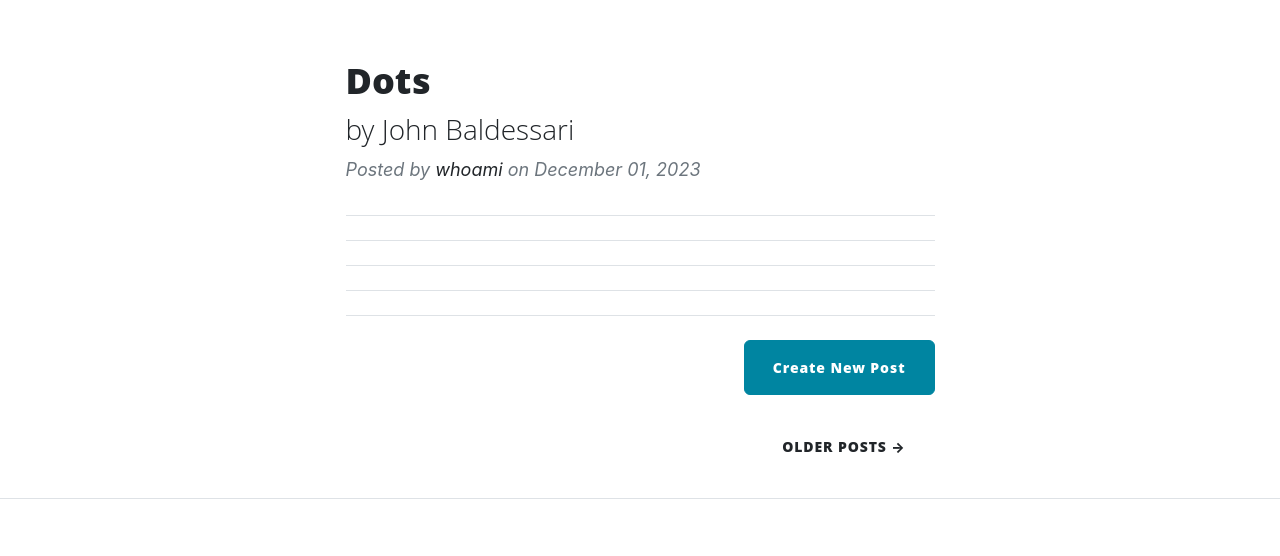
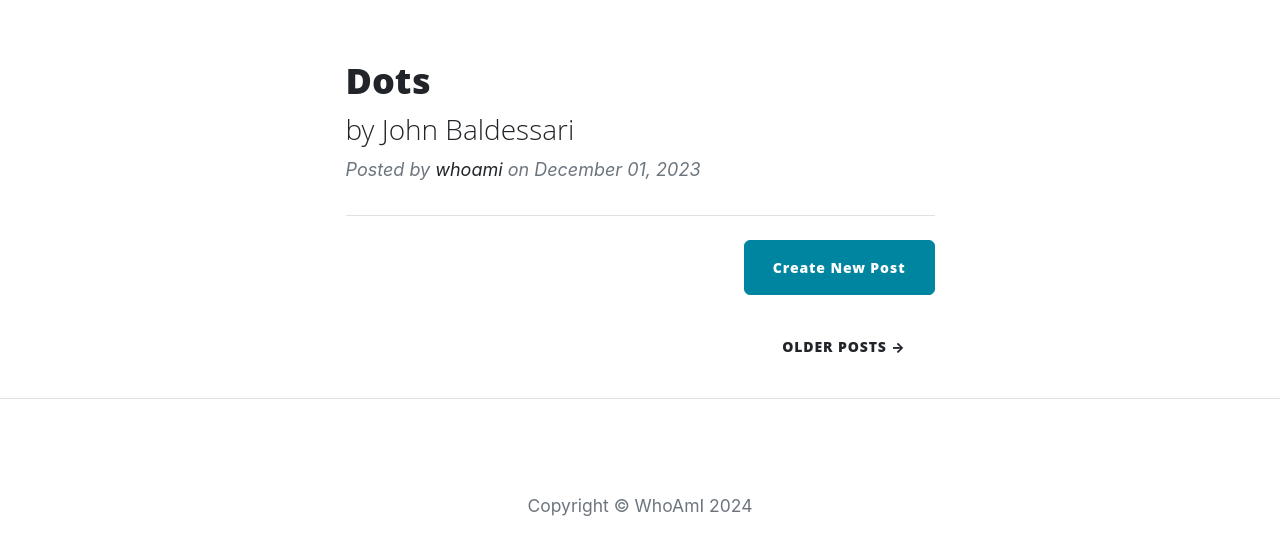
Before and after one commit to mariachar/whoami-flask-blog, a Flask app: page /art in a window 1280 px wide. Shown: the part 465-1021 px from the top of the page. After the commit the page ends 981 px from the top, so only its background shows below. Run offline with Flask 3, Linux system fonts and the light colour scheme; data comes from the database, SQL or seed files in the repository; some libraries are stand-ins or nearby versions.

Commit message:
edit display

```diff
--- a/templates/art.html
+++ b/templates/art.html
@@ -33,20 +33,6 @@
                   <!-- Divider-->
                   <hr class="my-4" />
                   {% endfor %}
-                    <!-- Divider-->
-                    <hr class="my-4" />
-                    <!-- Post preview-->
-
-                    <!-- Divider-->
-                    <hr class="my-4" />
-                    <!-- Post preview-->
-
-                    <!-- Divider-->
-                    <hr class="my-4" />
-                    <!-- Post preview-->
-
-                    <!-- Divider-->
-                    <hr class="my-4" />
                     <!-- New post -->
                     <div class="d-flex justify-content-end mb-4">
                     <a
--- a/templates/index.html
+++ b/templates/index.html
@@ -35,10 +35,6 @@
                   <!-- Divider-->
                   <hr class="my-4" />
                   {% endfor %}
-                    <!-- Divider-->
-                    <hr class="my-4" />
-                    <!-- Post preview-->
-                    <hr class="my-4" />
                     <!-- New post -->
                     {% if current_user.id == 1: %}
                     <div class="d-flex justify-content-end mb-4">
```
Also changed, not shown: templates/fun-facts.html (+0 -13 lines).
